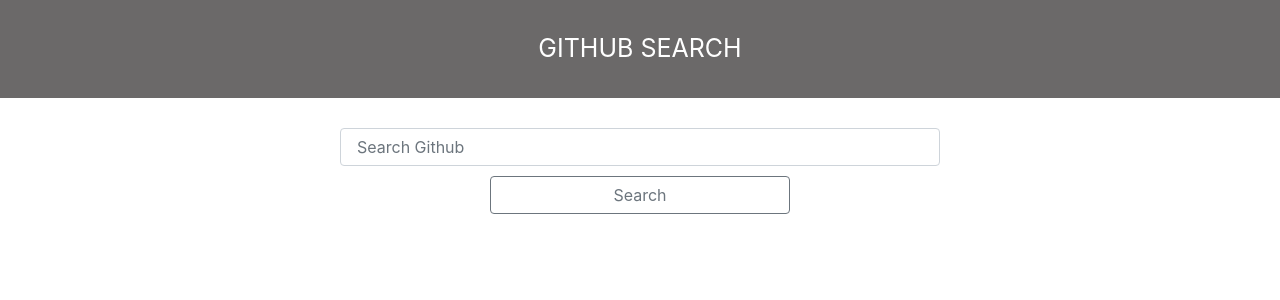
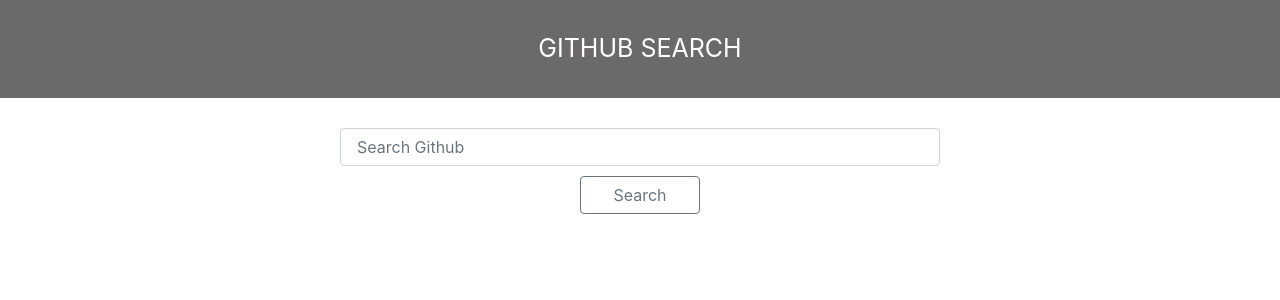
Before and after one commit to casio-ka/Github-Search, an Angular app: page / in a window 1280 px wide. Shown: the top 300 px of the page. Built offline with nearby package versions, Linux system fonts and the light colour scheme.

Commit message:
styled budges

```diff
--- a/src/app/gh-users/gh-users.component.css
+++ b/src/app/gh-users/gh-users.component.css
@@ -11,7 +11,17 @@
     margin-top: 15px;
 }
 
-.btn {
+.search a {
     margin-top: 10px;
-    width: 50%;
+    width: 20%;
 }
+
+.fresh a {
+    margin-top: 10px;
+    width: 40%;
+}
+
+.badge {
+    margin-right: 10px;
+
+}
--- a/src/app/gh-users/gh-users.component.html
+++ b/src/app/gh-users/gh-users.component.html
@@ -70,7 +70,7 @@
                   >{{ profile.public_repos }} Public repos</span
                 >
               </p>
-              <p>
+              <p class="fresh">
                 <a
                   href="{{ profile.html_url }}"
                   target="_blank"
```
